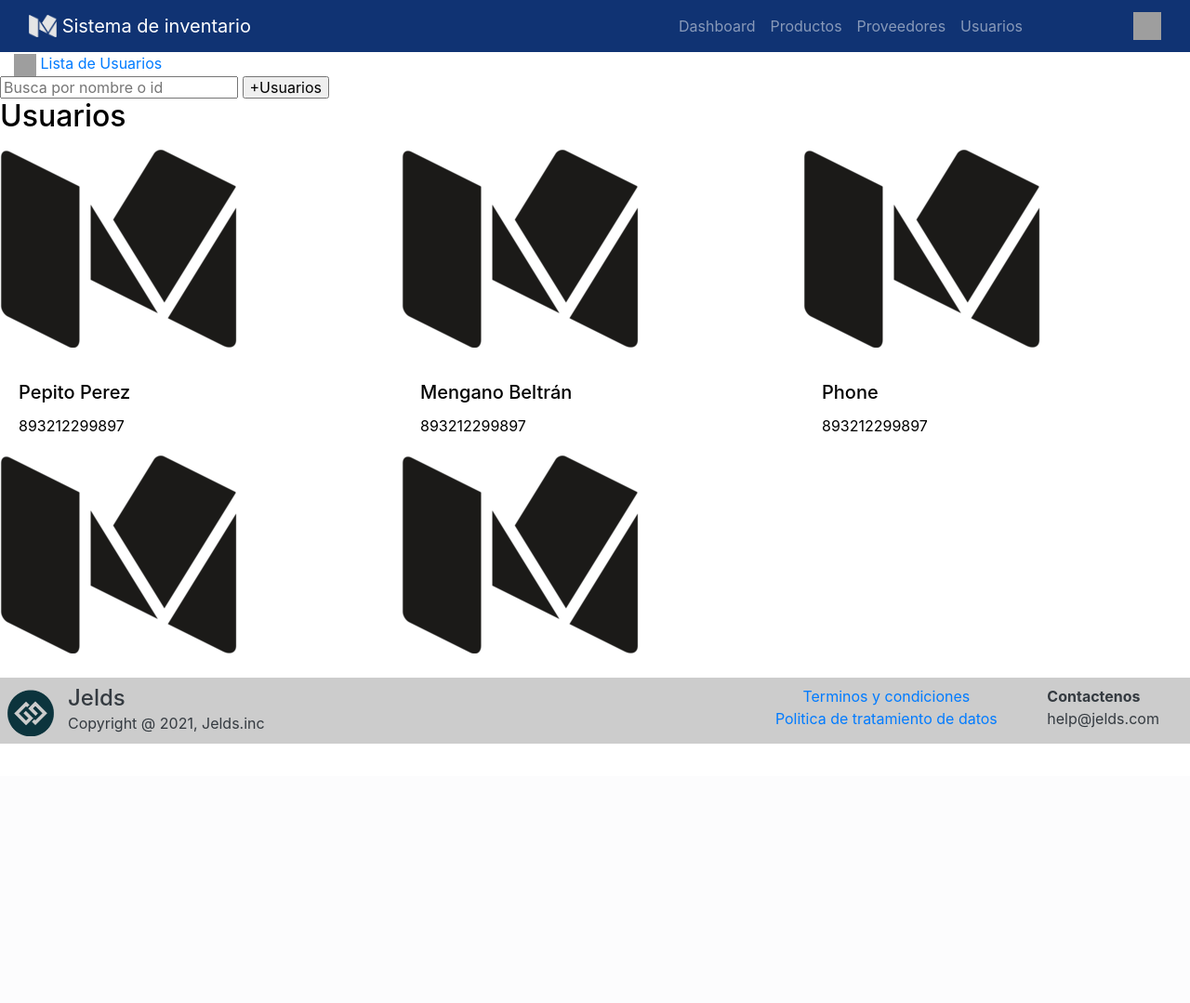
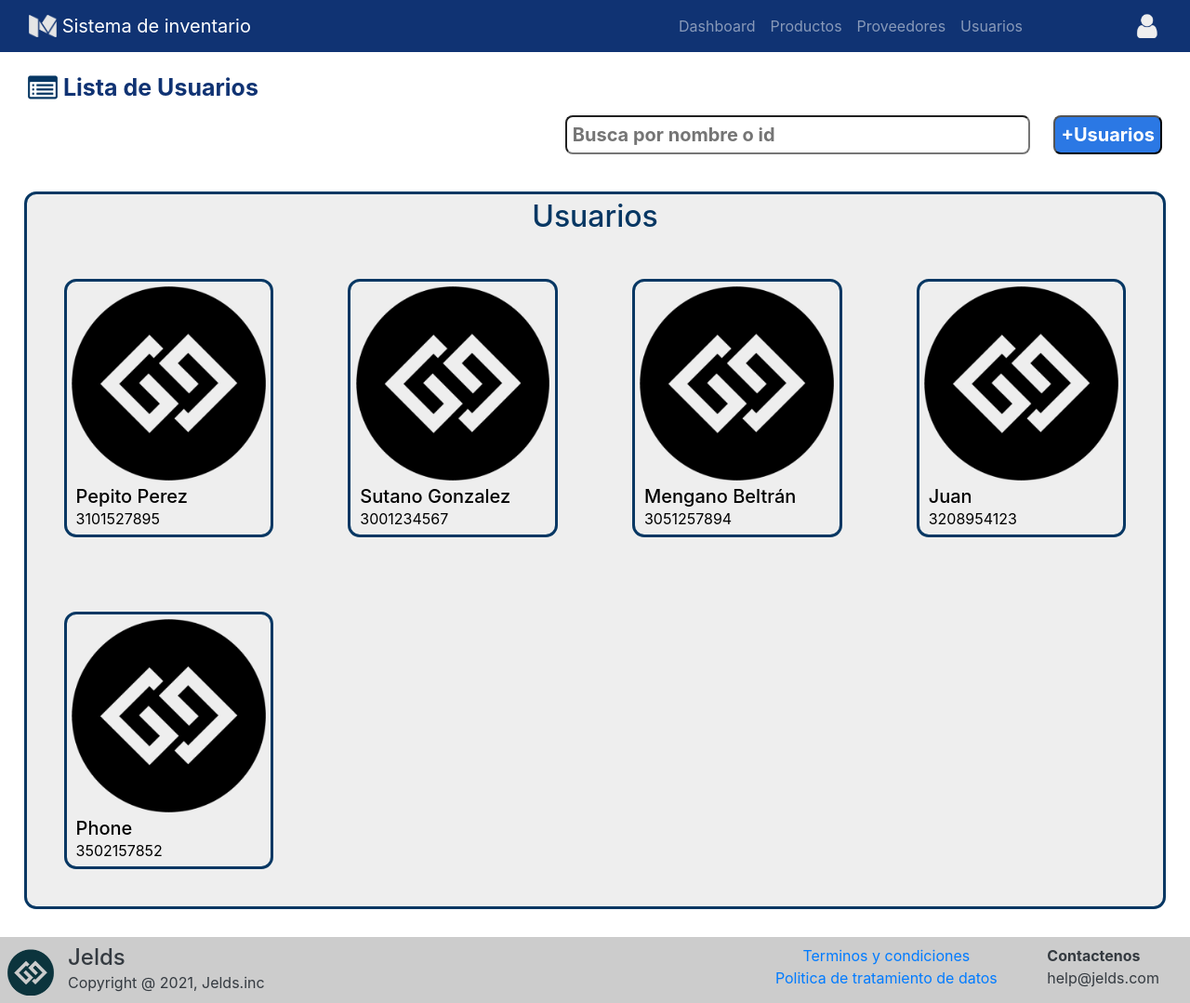
Before and after one commit to JoxueTe/Proyecto, a Flask app: page /usuarios in a window 1280 px wide. Shown: the whole page at 93% size. Before the commit the page ends 800 px from the top, so only its background shows below. Run offline with Flask 2, Linux system fonts and the light colour scheme; some libraries are stand-ins or nearby versions; grey boxes are pictures that could not be loaded.

Commit message:
lista modificada (falta eliminar y editar)

```diff
--- a/app.py
+++ b/app.py
@@ -21,11 +21,11 @@ def home_vista():
 @app.route("/usuarios")
 def usuarios_vista():
     items = [
-    {'img': 'img/inventario.png', 'id': 1, 'name': 'Pepito Perez', 'cantMin': '893212299897', 'price': 500},
-    {'img': 'img/inventario.png', 'id': 2, 'name': 'Sutano Gonzalez', 'cantMin': '893212299897', 'price': 500},
-    {'img': 'img/inventario.png', 'id': 3, 'name': 'Mengano Beltrán', 'cantMin': '893212299897', 'price': 500},
-    {'img': 'img/inventario.png', 'id': 3, 'name': 'Juan ', 'cantMin': '893212299897', 'price': 500},
-    {'img': 'img/inventario.png', 'id': 4, 'name': 'Phone', 'cantMin': '893212299897', 'price': 500}
+    {'img': 'img/logo.png', 'id': 1, 'name': 'Pepito Perez', 'telefono': '3101527895', 'price': 500},
+    {'img': 'img/logo.png', 'id': 2, 'name': 'Sutano Gonzalez', 'telefono': '3001234567', 'price': 500},
+    {'img': 'img/logo.png', 'id': 3, 'name': 'Mengano Beltrán', 'telefono': '3051257894', 'price': 500},
+    {'img': 'img/logo.png', 'id': 3, 'name': 'Juan ', 'telefono': '3208954123', 'price': 500},
+    {'img': 'img/logo.png', 'id': 4, 'name': 'Phone', 'telefono': '3502157852', 'price': 500}
 ]
     size=math.ceil(len(items)/4)
     var="Usuarios"
@@ -34,11 +34,11 @@ def usuarios_vista():
 @app.route("/productos")
 def productos_vista():
     items = [
-    {'img': 'img\inventario.png', 'id': 1, 'name': 'Google Pixel 4', 'cantMin': '893212299897', 'price': 500},
-    {'img': 'img\inventario.png', 'id': 2, 'name': 'Google Pixel 4XL', 'cantMin': '893212299897', 'price': 500},
-    {'img': 'img\inventario.png', 'id': 3, 'name': 'Google Pixel 5', 'cantMin': '893212299897', 'price': 500},
-    {'img': 'img\inventario.png', 'id': 3, 'name': 'Google Pixel 5x', 'cantMin': '893212299897', 'price': 500},
-    {'img': 'img\inventario.png', 'id': 4, 'name': 'Google Pixel 5XL', 'cantMin': '893212299897', 'price': 500}
+    {'img': 'img/list.png', 'id': 1, 'name': 'Google Pixel 4', 'cantidad': '150', 'price': 500},
+    {'img': 'img/list.png', 'id': 2, 'name': 'Google Pixel 4XL', 'cantidad': '40', 'price': 500},
+    {'img': 'img/list.png', 'id': 3, 'name': 'Google Pixel 5', 'cantidad': '80', 'price': 500},
+    {'img': 'img/list.png', 'id': 3, 'name': 'Google Pixel 5x', 'cantidad': '30', 'price': 500},
+    {'img': 'img/list.png', 'id': 4, 'name': 'Google Pixel 5XL', 'cantidad': '180', 'price': 500}
 ]
     size=math.ceil(len(items)/4)
     var="Productos"
@@ -47,11 +47,11 @@ def productos_vista():
 @app.route("/proveedores")
 def proveedores_vista():
     items = [
-    {'img': 'img\inventario.png', 'id': 1, 'name': 'Pepito Perez', 'cantMin': '893212299897', 'price': 500},
-    {'img': 'img\inventario.png', 'id': 2, 'name': 'Sutano Gonzalez', 'cantMin': '893212299897', 'price': 500},
-    {'img': 'img\inventario.png', 'id': 3, 'name': 'Mengano Beltrán', 'cantMin': '893212299897', 'price': 500},
-    {'img': 'img\inventario.png', 'id': 3, 'name': 'Juan ', 'cantMin': '893212299897', 'price': 500},
-    {'img': 'img\inventario.png', 'id': 4, 'name': 'Phone', 'cantMin': '893212299897', 'price': 500}
+    {'img': 'img/inventario.png', 'id': 1, 'name': 'Pepito Perez', 'telefono': '3201234589', 'price': 500},
+    {'img': 'img/inventario.png', 'id': 2, 'name': 'Sutano Gonzalez', 'telefono': '3218564895', 'price': 500},
+    {'img': 'img/inventario.png', 'id': 3, 'name': 'Mengano Beltrán', 'telefono': '3051257894', 'price': 500},
+    {'img': 'img/inventario.png', 'id': 3, 'name': 'Juan ', 'telefono': '3125489654', 'price': 500},
+    {'img': 'img/inventario.png', 'id': 4, 'name': 'Phone', 'telefono': '3215894123', 'price': 500}
 ]
     size=math.ceil(len(items)/4)
     var="Proveedores"
--- a/static/css/mosaico.css
+++ b/static/css/mosaico.css
@@ -1,36 +1,114 @@
-#mosaico {
-    margin: 1rem auto;
-    width:100%;
+.lista_titulo{
+    margin: 20px 30px 10px 30px;
+    font-size: 25px;
+    font-weight: bold;
+}
+
+.lista_titulo a{
+    color: #103373 !important;
+}
+
+.buscar_agregar{
+    text-align: right;
+    margin-right: 30px;
+    font-size: 20px;
+}
+
+.buscar_agregar input[type="submit"]{
+    font-weight: bold;
+    background-color: #2b78e4;
+    color: white;
+    border-radius: 8px;
+    padding: 4px 6px 4px 6px;
+}
+
+.buscar_agregar input[type="search"]{
+    font-weight: bold;
+    color: rgb(49, 49, 49);
+    border-radius: 8px;
+    padding: 4px 6px 4px 6px;
+    width: 40%;
+    margin-right:20px;
+}
+
+.presentacion {
+    margin-top: 40px !important;
+    background-color: #eeeeee;
+    border: solid;
+    border-color: #073763;
+    border-radius: 13px;
+    margin: auto;
+    width: 96%;
+}
+
+.presentacion h2{
+    margin-top: 5px;
+    text-align: center;
+    color: #073763;
+}
+
+.presentacion .mosaico {
+    display: grid;
+    grid-template-columns: repeat(4, 1fr);
+    gap: auto;
+    /* text-align: center !important;
+    margin: 20px auto;
+    width:95%;
     max-width:1500px;
-    column-count: 5;
+    column-count: 4; */
 }
-#mosaico article {
+
+.presentacion .mosaico article {
     break-inside: avoid;
     page-break-inside: avoid;
+    margin: 40px;
+    border: solid;
+    border-color: #073763;
+    border-radius: 13px;
+
+
 }
 
+.presentacion .mosaico article figure {
+    text-align: center;
+    margin: 0px;
+}
+
+.presentacion .mosaico article figure img {
+    margin-top: 5px;
+    width: 95%;
+}
+
+.presentacion .mosaico article .nombre-datos{
+    margin: 5px 0px 5px 10px;
+}
+
+.presentacion .mosaico article .nombre-datos .nombre{
+    margin-bottom: 0px;
+
+}
 
 /* Móviles en horizontal o tablets en vertical */
 
 
-@media (max-width: 1300px) {
-    #mosaico {
-        columns:3;
+@media (max-width: 1130px) {
+    .presentacion .mosaico {
+        grid-template-columns: repeat(3, 1fr);
     }
 
 }
 
 @media (max-width: 767px) {
-    #mosaico {
-        columns:2;
+    .presentacion .mosaico {
+        grid-template-columns: repeat(2, 1fr);
     }
 
 }
 
 /* Móviles en vertical */
 
-@media (max-width: 520px) {
-    #mosaico {
-        columns: 1;
+@media (max-width: 480px) {
+    .presentacion .mosaico {
+        grid-template-columns: repeat(1, 1fr);
     }
 }
--- a/templates/base.html
+++ b/templates/base.html
@@ -42,6 +42,10 @@
         col h4, p {
           margin-bottom: 0px;
           text-align: left;
+        }
+
+        footer{
+          margin-top: 30px;
         }
 
      </style>
@@ -90,7 +94,7 @@
     {% endblock %}
       <!-- Future Content here -->
 
-    <footer class="text-white text-center text-lg-start fixed-bottom">
+    <footer class="text-white text-center text-lg-start">
       <div class="container-fluid text-dark" style="background-color: #CCCCCC">
           <div class="row p-2">
             <div class="logo" class="col">
--- a/templates/lista.html
+++ b/templates/lista.html
@@ -1,8 +1,8 @@
 {% extends "base.html" %}
 
 {% block css %}
+<link rel="stylesheet" href="{{ url_for('static', filename='css/normalize.min.css') }}">
 <link rel="stylesheet" href="https://cdn.jsdelivr.net/npm/bootstrap@4.5.3/dist/css/bootstrap.min.css" integrity="sha384-TX8t27EcRE3e/ihU7zmQxVncDAy5uIKz4rEkgIXeMed4M0jlfIDPvg6uqKI2xXr2" crossorigin="anonymous">
-<link rel="stylesheet" href="{{ url_for('static', filename='css/normalize.min.css') }}">
 <link rel="stylesheet" href="{{ url_for('static', filename='css/mosaico.css') }}">
 {% endblock %}
 
@@ -12,14 +12,14 @@
 
 {% block content %}
 <section >
-    <div class="container-fluid">
+    <div class="lista_titulo">
         <a href="#">
-            <img src="{{ url_for('static', filename='img/list.png') }}" alt="" width="24" height="24" class="d-inline-block align-text-top">
+            <img src="{{ url_for('static', filename='img/list.png') }}" alt="" width="32" height="32" class="d-inline-block align-text-top">
             Lista de {{menu}}
         </a>
     </div>
-    <div></div>
-        <input type="searc" placeholder="Busca por nombre o id">
+    <div class="buscar_agregar">
+        <input type="search" placeholder="Busca por nombre o id">
         <input type="submit" value= "+{{menu}}">
     </div>
     <div>
@@ -27,19 +27,23 @@
 
         {% endblock %}
     </div>
-    <div>
+    <div class="presentacion">
         <h2>{{menu}}</h2>
 
-        <div id="mosaico">
+        <div class="mosaico">
             {% for item in items %}
             <article>
                 <!-- <a href="https://www.campusmvp.es/catalogo/Product-Desarrollo-de-aplicaciones-web-con-Angular-7_232.aspx" target="_blank"> -->
                 <figure>
                     <img src={{ url_for('static', filename=item.img) }} />
                 </figure>
-                <div class="card-body">
-                    <h5 style="color: Black" class="card-title">{{ item.name }}</h5>
-                    <p style="color: Black" class="card-text">{{ item.cantMin }}</p>
+                <div class="nombre-datos">
+                    <h5 style="color: Black" class="nombre">{{ item.name }}</h5>
+                    {% if menu=='Productos' %}
+                    <p style="color: Black" class="datos">{{ item.cantidad }}</p>
+                    {% else %}
+                    <p style="color: Black" class="datos">{{ item.telefono }}</p>
+                    {% endif %}
                 </div>
                 <!-- </a> -->
             </article>
```
Also changed, not shown: static/img/list.png (added), static/img/user.png (added).
